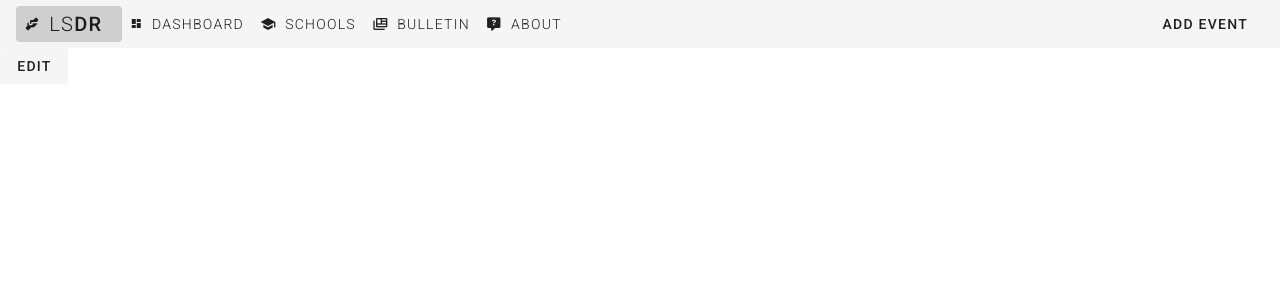
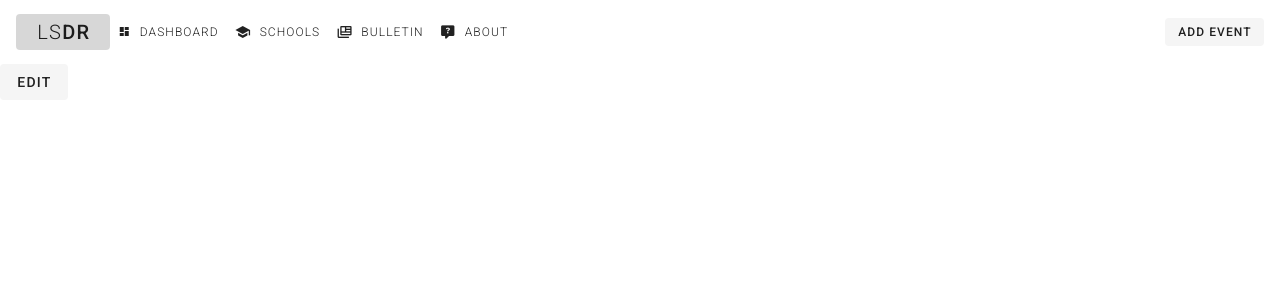
Before and after one commit to danjohnvelasco/Disaster-Relief-Monitoring-System, a Vue app: page /#/ in a window 1280 px wide. Shown: the top 300 px of the page. Built offline with nearby package versions, Linux system fonts and the light colour scheme.

Commit message:
dashboard added, no loop

```diff
--- a/src/App.vue
+++ b/src/App.vue
@@ -1,6 +1,7 @@
   <template>
   <v-app>
     <Navbar/>
+    <div class="my-8"></div>
     <v-content>
       <router-view></router-view>
     </v-content>
--- a/src/components/Navbar.vue
+++ b/src/components/Navbar.vue
@@ -1,31 +1,35 @@
 <template>
   <div class="root">
-    <v-app-bar flat light dense>
-      <v-btn text color="darkgrey" class="px-2" to="/">
-        <v-icon small class="pr-2" color="darkgrey">mdi-handshake</v-icon>
-          <v-toolbar-title class="pr-3 darkgrey--text">
+    <v-app-bar fixed elevate-on-scroll color="white">
+      <v-btn text color="darkgrey" class="px-2"
+        to="/">
+          <v-toolbar-title class="px-3 darkgrey--text">
             <span class="font-weight-light">LS</span>
             <span class="font-weight-medium">DR</span>
           </v-toolbar-title>
       </v-btn>
-      <v-btn text color="darkgrey" class="px-2">
+      <v-btn small text color="darkgrey" class="px-2"
+        to="/dashboard">
         <v-icon small class="pr-2 caption">mdi-view-dashboard</v-icon>
         <span class="font-weight-light">Dashboard</span>
       </v-btn>
-      <v-btn text color="darkgrey" class="px-2">
+      <v-btn small text color="darkgrey" class="px-2"
+        to="/schools">
         <v-icon small class="pr-2">mdi-school</v-icon>
         <span class="font-weight-light">Schools</span>
       </v-btn>
-      <v-btn text color="darkgrey" class="px-2">
+      <v-btn small text color="darkgrey" class="px-2"
+        to="/bulletin">
         <v-icon small class="pr-2">mdi-newspaper-variant-multiple</v-icon>
         <span class="font-weight-light">Bulletin</span>
       </v-btn>
-      <v-btn text color="darkgrey" class="px-2">
+      <v-btn small text color="darkgrey" class="px-2"
+        to="/about">
         <v-icon small class="pr-2">mdi-comment-question</v-icon>
         <span class="font-weight-light">About</span>
       </v-btn>
       <v-spacer></v-spacer>
-      <v-btn depressed medium @click="toggleForm">Add event</v-btn>
+      <v-btn small depressed medium @click="toggleForm">Add event</v-btn>
     </v-app-bar>
     <!--Event Form Dialog-->
     <v-dialog v-model="dialog" scrollable persistent>
--- a/src/components/ReadEvent.vue
+++ b/src/components/ReadEvent.vue
@@ -6,7 +6,7 @@
         <h1 class="display-2 pb-0">{{disaster.title}}</h1>
         <h3 class="subtitle-2 grey--text mb-3 ml-1">Last Updated: {{disaster.created_at}}</h3>
         <h2 class="headline mb-2 text-center">General Information</h2>
-        <v-card >
+        <v-card>
           <table>
             <tr>
               <td class="text-right label">Lead School:</td> <td>LEAD SCHOOL HERE</td>
--- a/src/router/index.js
+++ b/src/router/index.js
@@ -25,6 +25,14 @@ const routes = [
     // this generates a separate chunk (about.[hash].js) for this route
     // which is lazy-loaded when the route is visited.
     component: () => import(/* webpackChunkName: "about" */ '../components/ReadEvent.vue')
+  },
+  {
+    path: '/dashboard',
+    name: 'Dashboard',
+    // route level code-splitting
+    // this generates a separate chunk (about.[hash].js) for this route
+    // which is lazy-loaded when the route is visited.
+    component: () => import(/* webpackChunkName: "about" */ '../views/Dashboard.vue')
   }
 ]
 
--- /dev/null
+++ b/src/views/Dashboard.vue
@@ -0,0 +1,112 @@
+<template>
+  <v-app>
+    <v-container>
+
+        <v-row class="px-12">
+          <v-col class="col-md-8 col-lg-8 mb-8" align="left">
+            <h2 class="headline mb-2">Disaster Events</h2>
+
+<!--Still figuring out how to loop :( -->
+            <v-card width='100%' class="mb-6">
+              <v-list-item three-line>
+                <v-list-item-content>
+                  <div class="overline mb-4">{{disaster.created_at}}</div>
+                  <v-list-item-title class="headline mb-1">{{disaster.title}}</v-list-item-title>
+                  <v-list-item-subtitle>Lead School: //lead school</v-list-item-subtitle>
+                </v-list-item-content>
+              </v-list-item>
+            </v-card>
+
+            <v-card width='100%' class="mb-6">
+              <v-list-item three-line>
+                <v-list-item-content>
+                  <div class="overline mb-4">{{disaster.created_at}}</div>
+                  <v-list-item-title class="headline mb-1">{{disaster.title}}</v-list-item-title>
+                  <v-list-item-subtitle>Lead School: //lead school</v-list-item-subtitle>
+                </v-list-item-content>
+              </v-list-item>
+            </v-card>
+
+            <v-card width='100%' class="mb-6">
+              <v-list-item three-line>
+                <v-list-item-content>
+                  <div class="overline mb-4">{{disaster.created_at}}</div>
+                  <v-list-item-title class="headline mb-1">{{disaster.title}}</v-list-item-title>
+                  <v-list-item-subtitle>Lead School: //lead school</v-list-item-subtitle>
+                </v-list-item-content>
+              </v-list-item>
+            </v-card>
+
+
+          </v-col>
+
+          <v-col class="col-md-4 col-lg-4 mb-4" align="left">
+            <h2 class="headline mb-2">Bulletin</h2>
+
+            <v-card width='100%' class="mb-6">
+              <v-list-item three-line>
+                <v-list-item-content>
+                  <v-list-item-title class="headline mb-1">Bulletin #1</v-list-item-title>
+                  <v-list-item-subtitle>{{disaster.created_at}}</v-list-item-subtitle>
+                </v-list-item-content>
+              </v-list-item>
+            </v-card>
+
+            <v-card width='100%' class="mb-6">
+              <v-list-item three-line>
+                <v-list-item-content>
+                  <v-list-item-title class="headline mb-1">Bulletin #2</v-list-item-title>
+                  <v-list-item-subtitle>{{disaster.created_at}}</v-list-item-subtitle>
+                </v-list-item-content>
+              </v-list-item>
+            </v-card>
+
+            <v-card width='100%' class="mb-6">
+              <v-list-item three-line>
+                <v-list-item-content>
+                  <v-list-item-title class="headline mb-1">Bulletin #3</v-list-item-title>
+                  <v-list-item-subtitle>{{disaster.created_at}}</v-list-item-subtitle>
+                </v-list-item-content>
+              </v-list-item>
+            </v-card>
+
+          </v-col>
+
+      </v-row>
+    </v-container>
+  </v-app>
+</template>
+
+<script>
+import db from '@/firebase/init'
+
+export default {
+
+  data(){
+    return{
+      disaster: {},
+      }
+  },
+  methods: {
+    timestampToDate: (timestamp) => {
+      var date = timestamp.toDate()
+      var newdate = (date.getMonth() + 1) + '/' + date.getDate() + '/' +  date.getFullYear();
+      return newdate
+    }
+  },
+created(){
+    db.collection('disasters2')
+      .doc('K03ir5XbyRDepBz69fCd')
+      .collection('history').orderBy('created_at').get().then(doc =>{
+          if (doc){
+            this.disaster = doc.docs.slice(-1)[0].data()
+            this.disaster.created_at = this.timestampToDate(this.disaster.created_at)
+          } else{
+            console.log('no doc found')
+          }
+        }).catch(err =>{
+          console.log("Error: " + err)
+      })
+  }
+}
+</script>
```
